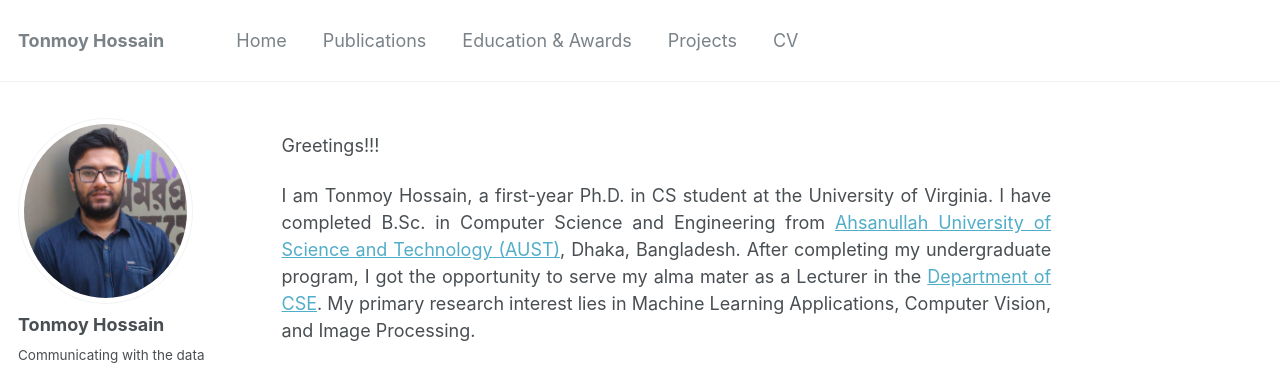
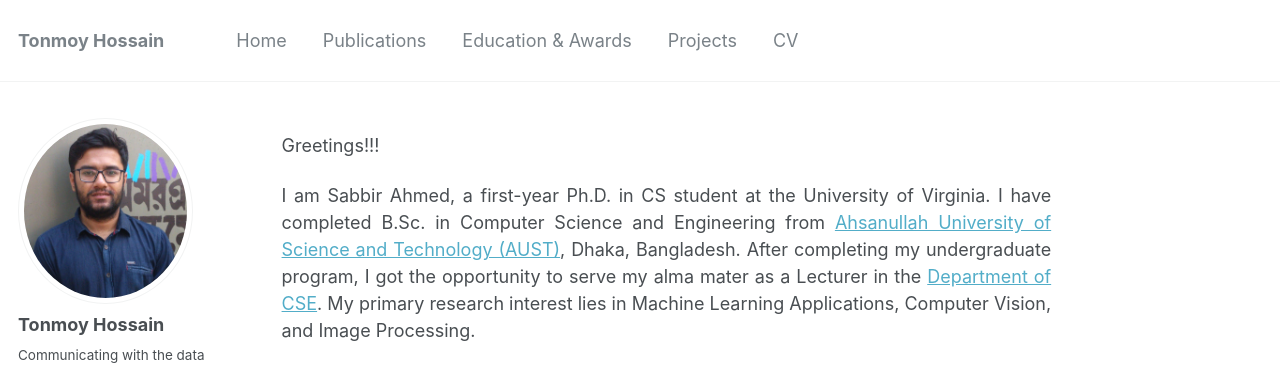
Before and after one commit to sabbirTest/sabbirTest.github.io, a Jekyll site: the page built from _pages/about.md, in a window 1280 px wide and 900 px high. Shown: the top 368 px of the window. Built offline with Jekyll 4.4.1, drawn with Linux system fonts in a browser that asks for light colours; some web fonts are replaced; a script that is not in the unit is left out.

Commit message:
Update about.md

```diff
--- a/_pages/about.md
+++ b/_pages/about.md
@@ -12,7 +12,7 @@ Greetings!!!
 
 <div style="text-align: justify">
 
-I am Tonmoy Hossain, a first-year Ph.D. in CS student at the University of Virginia. I have completed B.Sc. in Computer Science and Engineering from <a href="http://aust.edu/">Ahsanullah University of Science and Technology (AUST)</a>, Dhaka, Bangladesh. After completing my undergraduate program, I got the opportunity to serve my alma mater as a Lecturer in the <a href="https://www.aust.edu/cse">Department of CSE</a>. My primary research interest lies in Machine Learning Applications, Computer Vision, and Image Processing.<br /><br /></div>
+I am Sabbir Ahmed, a first-year Ph.D. in CS student at the University of Virginia. I have completed B.Sc. in Computer Science and Engineering from <a href="http://aust.edu/">Ahsanullah University of Science and Technology (AUST)</a>, Dhaka, Bangladesh. After completing my undergraduate program, I got the opportunity to serve my alma mater as a Lecturer in the <a href="https://www.aust.edu/cse">Department of CSE</a>. My primary research interest lies in Machine Learning Applications, Computer Vision, and Image Processing.<br /><br /></div>
 
 <b> I am open to any Research Collaborations in the field of *Computer Vision*, *Image Analysis*, and *Vision Security*. Please reach out if you have anything to discuss or want to work together.  </b> <a href="mailto:pwg7jb@virginia.edu"><i class="fas fa-envelope"></i></a> <br />
 
```
